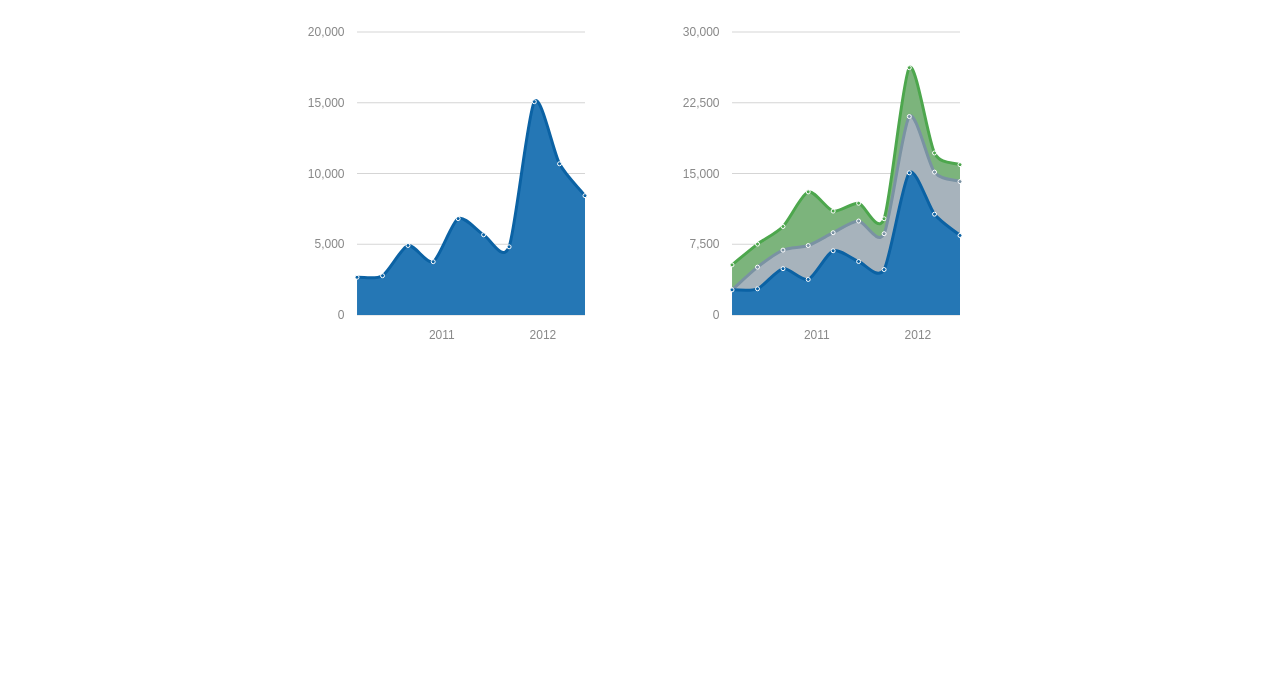
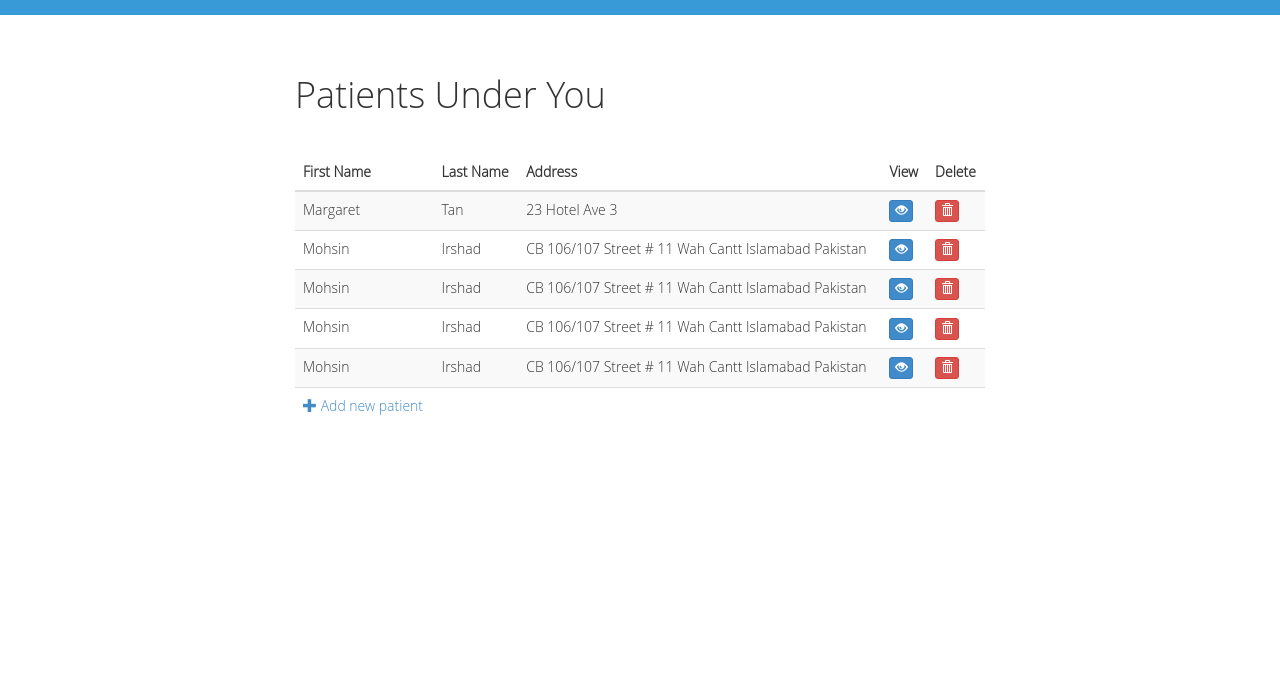
Before and after one commit to kwtoh/seniorok, a PHP site: page /admin.php in a window 1280 px wide. Shown: the part 316-1000 px from the top of the page. Before the commit the page ends 655 px from the top, so only its background shows below. Run offline with PHP 8.4, Linux system fonts and the light colour scheme; the visitor is signed in with stand-in values (Sample User, id 1).

Commit message:
Fixed some fonts on admin, Edited admin.js

```diff
--- a/admin.php
+++ b/admin.php
@@ -6,6 +6,8 @@
     {
        header("Location:index.php");
     }
+
+
 ?>
 <!DOCTYPE html>
 <html lang="en">
@@ -83,9 +85,70 @@
 </nav>
 
 <div id="page-wrapper">
-
+    <div id="patient-info">
+        <div class="col-md-12">
+            <div class="page-header">
+                <h1>Patients Under You</h1>
+            </div>
+            <div class="table-responsive">
+                <table id="mytable" class="table table-striped">
+                    <thead>
+                        <th>First Name</th>
+                        <th>Last Name</th>
+                        <th>Address</th>
+                        <th>View</th>
+                        <th>Delete</th>
+                    </thead>
+                    <tbody>
+                        <tr>
+                            <td>Margaret</td>
+                            <td>Tan</td>
+                            <td>23 Hotel Ave 3</td>
+                            <td><button class="btn btn-primary btn-xs" onclick="ViewStats();" data-title="Edit" data-toggle="modal" data-target="#edit" ><span class="glyphicon glyphicon-eye-open"></span></button></td>
+                            <td><button class="btn btn-danger btn-xs" data-title="Delete" data-toggle="modal" data-target="#delete" ><span class="glyphicon glyphicon-trash"></span></button></td>
+                        </tr>
+                        <tr>
+                            <td>Mohsin</td>
+                            <td>Irshad</td>
+                            <td>CB 106/107 Street # 11 Wah Cantt Islamabad Pakistan</td>
+                            <td><button class="btn btn-primary btn-xs" data-title="Edit" data-toggle="modal" data-target="#edit" ><span class="glyphicon glyphicon-eye-open"></span></button></td>
+                            <td><button class="btn btn-danger btn-xs" data-title="Delete" data-toggle="modal" data-target="#delete" ><span class="glyphicon glyphicon-trash"></span></button></td>
+                        </tr>
+                        <tr>
+                            <td>Mohsin</td>
+                            <td>Irshad</td>
+                            <td>CB 106/107 Street # 11 Wah Cantt Islamabad Pakistan</td>
+                            <td><button class="btn btn-primary btn-xs" data-title="Edit" data-toggle="modal" data-target="#edit" ><span class="glyphicon glyphicon-eye-open"></span></button></td>
+                            <td><button class="btn btn-danger btn-xs" data-title="Delete" data-toggle="modal" data-target="#delete"><span class="glyphicon glyphicon-trash"></span></button></td>
+                        </tr>
+                        <tr>
+                            <td>Mohsin</td>
+                            <td>Irshad</td>
+                            <td>CB 106/107 Street # 11 Wah Cantt Islamabad Pakistan</td>
+                            <td><button class="btn btn-primary btn-xs" data-title="Edit" data-toggle="modal" data-target="#edit" ><span class="glyphicon glyphicon-eye-open"></span></button></td>
+                            <td><button class="btn btn-danger btn-xs" data-title="Delete" data-toggle="modal" data-target="#delete"><span class="glyphicon glyphicon-trash"></span></button></td>
+                        </tr>
+                        <tr>
+                            <td>Mohsin</td>
+                            <td>Irshad</td>
+                            <td>CB 106/107 Street # 11 Wah Cantt Islamabad Pakistan</td>
+                            <td><button class="btn btn-primary btn-xs" data-title="Edit" data-toggle="modal" data-target="#edit" ><span class="glyphicon glyphicon-eye-open"></span></button></td>
+                            <td><button class="btn btn-danger btn-xs" data-title="Delete" data-toggle="modal" data-target="#delete"><span class="glyphicon glyphicon-trash"></span></button></td>
+                        </tr>
+                        <tr>
+                            <td><a href=""><span class="glyphicon glyphicon-plus"></span><span> Add new patient</span></a></td>
+                            <td></td>
+                            <td></td>
+                            <td></td>
+                            <td></td>
+                        </tr>
+                    </tbody>
+                </table>
+            </div>
+        </div>
+    </div>
+    <div id="info-container" style="display:none";>
         <div class="page-header" id="dropdown-header">
-        <h1>Stats</h1>
         </div>
         <div class="btn-group" id="admin-dropdown">
           <button type="button" class="btn btn-default dropdown-toggle" id="admin-dropdown-text" data-toggle="dropdown" aria-expanded="false">
@@ -99,7 +162,7 @@
         </div>
         <!-- /.row -->
         <div class="row">
-        <div id="charts">
+            <div id="charts" style="display:none";>
                 <div class="col-lg-6">
                     <h3>Happiness</h3>
                     <!-- /.panel-heading -->
@@ -141,29 +204,10 @@
                             </span>
                             <div class="chat-body clearfix">
                                 <div class="header">
-                                <strong class="primary-font">Jack Sparrow</strong>
+                                    <strong class="primary-font">admin</strong>
                                     <small class="pull-right text-muted">
                                         <i class="fa fa-clock-o fa-fw"></i> 12 mins ago
                                     </small>
-                            </div>
-                            <p>
-                                Lorem ipsum dolor sit amet, consectetur adipiscing elit. Curabitur bibendum
-                                ornare dolor, quis ullamcorper ligula sodales.
-                            </p>
-                        </div>
-                    </li>
-                    <li class="right clearfix">
-                        <span class="chat-img pull-right">
-                            <img src="img/users/user-profilepicture-1.jpg" alt="User Avatar"
-                                 class="img-circle"/>
-                        </span>
-
-                        <div class="chat-body clearfix">
-                            <div class="header">
-                                <small class=" text-muted">
-                                    <i class="fa fa-clock-o fa-fw"></i> 13 mins ago
-                                </small>
-                                <strong class="pull-right primary-font">Bhaumik Patel</strong>
                                 </div>
                                 <p>
                                     Lorem ipsum dolor sit amet, consectetur adipiscing elit. Curabitur bibendum
@@ -179,7 +223,7 @@
 
                             <div class="chat-body clearfix">
                                 <div class="header">
-                                <strong class="primary-font">Jack Sparrow</strong>
+                                    <strong class="primary-font">admin</strong>
                                     <small class="pull-right text-muted">
                                         <i class="fa fa-clock-o fa-fw"></i> 14 mins ago
                                     </small>
@@ -190,18 +234,37 @@
                                 </p>
                             </div>
                         </li>
-                    <li class="right clearfix">
-                                    <span class="chat-img pull-right">
-                                        <img src="img/users/user-profilepicture-1.jpg" alt="User Avatar"
+                        <li class="left clearfix">
+                            <span class="chat-img pull-left">
+                                <img src="img/users/admin.png" alt="User Avatar"
                                      class="img-circle"/>
                             </span>
 
                             <div class="chat-body clearfix">
                                 <div class="header">
-                                <small class=" text-muted">
-                                    <i class="fa fa-clock-o fa-fw"></i> 15 mins ago
+                                    <strong class="primary-font">admin</strong>
+                                    <small class="pull-right text-muted">
+                                        <i class="fa fa-clock-o fa-fw"></i> 14 mins ago
                                     </small>
-                                <strong class="pull-right primary-font">Bhaumik Patel</strong>
+                                </div>
+                                <p>
+                                    Lorem ipsum dolor sit amet, consectetur adipiscing elit. Curabitur bibendum
+                                    ornare dolor, quis ullamcorper ligula sodales.
+                                </p>
+                            </div>
+                        </li>
+                        <li class="left clearfix">
+                            <span class="chat-img pull-left">
+                                <img src="img/users/admin.png" alt="User Avatar"
+                                     class="img-circle"/>
+                            </span>
+
+                            <div class="chat-body clearfix">
+                                <div class="header">
+                                    <strong class="primary-font">admin</strong>
+                                    <small class="pull-right text-muted">
+                                        <i class="fa fa-clock-o fa-fw"></i> 14 mins ago
+                                    </small>
                                 </div>
                                 <p>
                                     Lorem ipsum dolor sit amet, consectetur adipiscing elit. Curabitur bibendum
@@ -232,28 +295,38 @@
                 <div class="panel-body">
                     <div class="row">
                         <div class="col-md-3 col-lg-3 " align="center">
-                        <img alt="User Pic" src="" class="img-circle">
+                            <img alt="User Pic" src="img/patients/patient_01.jpg" class="img-circle">
                         </div>
                     <div class=" col-md-9 col-lg-9 ">
                         <table class="table table-user-information">
                             <tbody>
                                 <tr>
                                     <td>Age:</td>
+                                    <td>74</td>
                                 </tr>
                                 <tr>
                                     <td>Date of Birth</td>
+                                    <td>12/07/40</td>
                                 </tr>
                                 <tr>
                                     <td>Gender</td>
+                                    <td>Female</td>
                                 </tr>
                                 <tr>
                                     <td>Home Address</td>
+                                    <td>23 Hotel Ave 3</td>
+                                </tr>
+                                <tr>
+                                    <td>NOK Name</td>
+                                    <td>Tessa Tan Ting Ling</td>
                                 </tr>
                                 <tr>
                                     <td>NOK Email</td>
+                                    <td>Admin@admin.com</td>
                                 </tr>
                                 <tr>
                                     <td>NOK Phone Number</td>
+                                    <td>+6591234204</td>
                                 </tr>
                             </tbody>
                         </table>
@@ -265,6 +338,7 @@
             <!-- /.panel .chat-panel -->
 
             <!-- /.col-lg-4 -->
+        </div>
     </div>
     <!-- /.row -->
 </div>
--- a/css/landing-page.css
+++ b/css/landing-page.css
@@ -9,7 +9,7 @@
 html {
     width: 100%;
     height: 100%;
-    font-family: 'Open Sans', sans-serif;
+    font-family: 'Open Sans Light', sans-serif;
     font-weight: 300;
 }
 
--- a/css/sb-admin-2.css
+++ b/css/sb-admin-2.css
@@ -10,7 +10,7 @@
 html {
     width: 100%;
     height: 100%;
-    font-family: 'Open Sans', sans-serif;
+    font-family: 'Open Sans Light', sans-serif;
     font-weight: 300;
 }
 
```
Also changed, not shown: index.php (+10 -16 lines), js/sb-admin-2.js (+22 -8 lines), img/mockup.png, img/patients/patient_01.jpg (added). Lines whose indentation alone changed are shown as unchanged.
